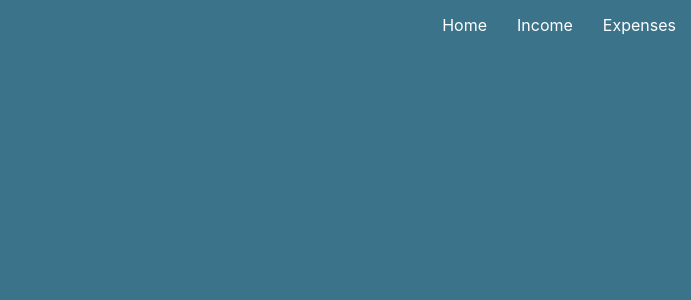
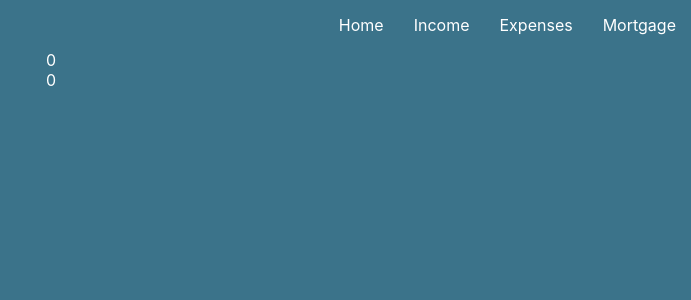
Before and after one commit to macrowell70/mortgage-calculator, a React (Create React App) app: page /mortgage in a window 1280 px wide. Shown: the top 300 px of the page, without its empty margins (589-1280 px from the left). Built offline with nearby package versions, Linux system fonts and the light colour scheme.

Commit message:
imports mortgage calculator to App.js

```diff
--- a/src/App.js
+++ b/src/App.js
@@ -4,6 +4,7 @@ import './App.css';
 import Home from './Components/Home';
 import IncomeCalculator from './Components/IncomeCalculator';
 import ExpensesCalculator from './Components/ExpensesCalculator';
+import MortgageCalculator from './Components/MortgageCalculator';
 
 const handleChange = evt => {
   const {name, value} = evt.target
@@ -35,6 +36,7 @@ function App() {
           <Link to='/'>Home</Link>
           <Link to='/income'>Income</Link>
           <Link to='/expenses'>Expenses</Link>
+          <Link to='/mortgage'>Mortgage</Link>
         </nav>
         <Routes>
           <Route
@@ -55,6 +57,11 @@ function App() {
             handleChange={handleChange}
             updateFigures={updateFigures} />}
           />
+          <Route
+            path='/mortgage'
+            element={<MortgageCalculator
+            finalFigures={finalFigures} />}
+          />
         </Routes>
       </React.StrictMode>
     </div>
--- a/src/Components/MortgageCalculator.js
+++ b/src/Components/MortgageCalculator.js
@@ -1,9 +1,17 @@
-import React from 'react';
+import React, { useEffect } from 'react';
 
-function MortgageCalculator() {
+function MortgageCalculator(props) {
+    const { finalFigures } = props;
 
     return (
-        <div>Placeholder</div>
+        <div>
+            <div>
+               {`${finalFigures.income}`}
+            </div>
+            <div>
+                {`${finalFigures.expenses}`}
+            </div>
+        </div>
     );
 };
 
```
